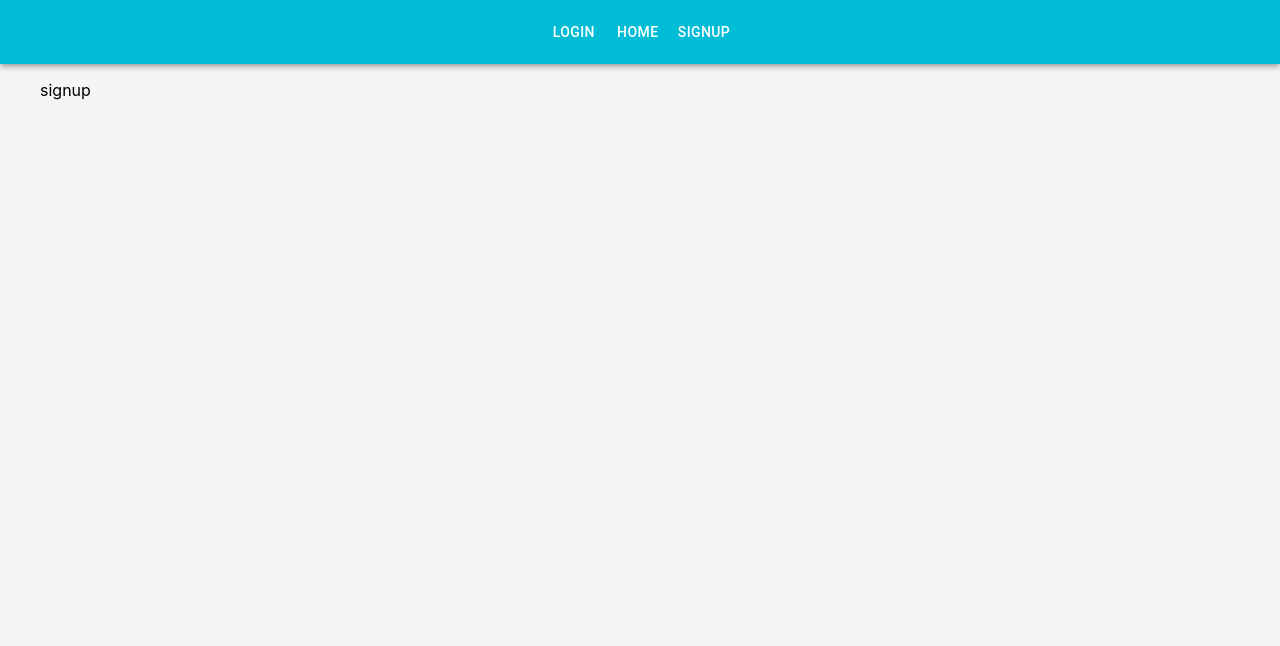
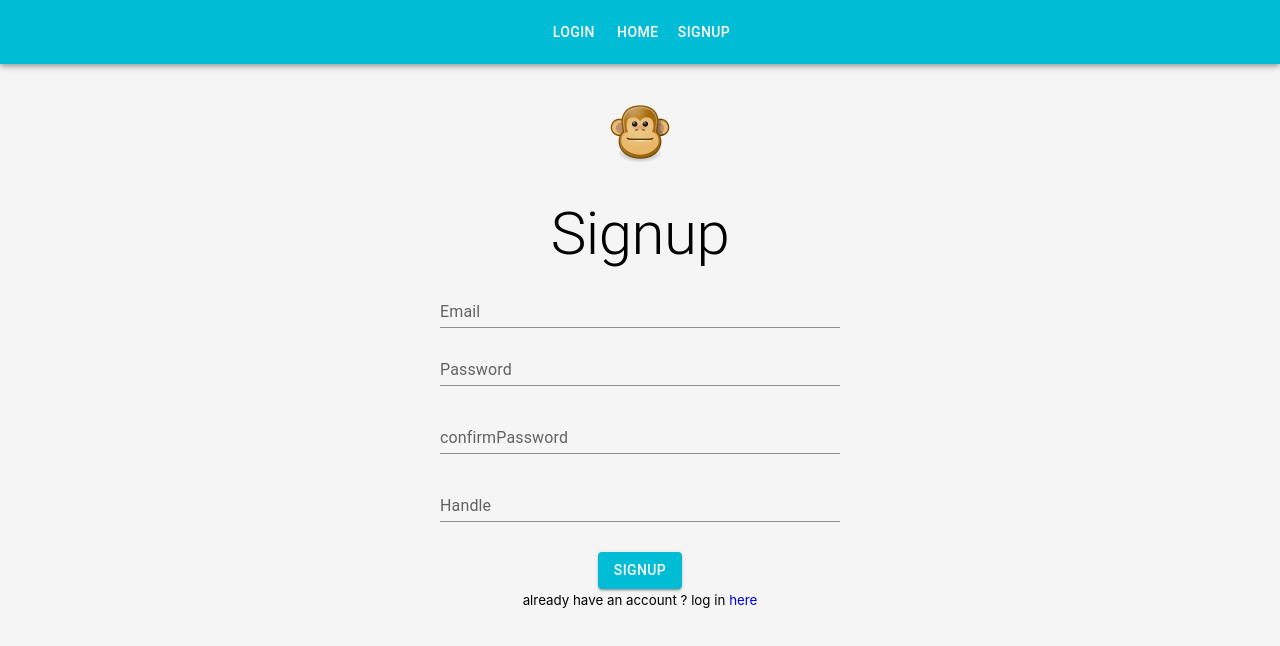
Before and after one commit to shu26docutar/socail_app_client, a React (Create React App) app: page /signup in a window 1280 px wide. Shown: the top 646 px of the page. Built offline with nearby package versions, Linux system fonts and the light colour scheme.

Commit message:
サインイン画面、処理の実装

```diff
--- a/package.json
+++ b/package.json
@@ -12,6 +12,7 @@
     "@testing-library/user-event": "^13.5.0",
     "axios": "^1.1.3",
     "dayjs": "^1.11.6",
+    "jwt-decode": "^3.1.2",
     "react": "^18.2.0",
     "react-dom": "^18.2.0",
     "react-router-dom": "^6.4.2",
--- a/src/App.js
+++ b/src/App.js
@@ -1,34 +1,33 @@
 import './App.css';
 import { BrowserRouter, Routes, Route } from "react-router-dom";
-import { ThemeProvider, createTheme, makeStyles } from '@mui/material/styles';
-
+import { ThemeProvider, createTheme } from '@mui/material/styles';
+import jwtDecode from 'jwt-decode'
+// import utillity
+import styleTheme from './utillity/theme'
+import AuthRoute from './utillity/AuthRoute'
 // import components
 import { Navbar } from './components/Navbar'
-
 // import page
 import { Home } from './pages/home'
-import { Login } from './pages/login'
+import { Login }  from './pages/login'
 import { Signup } from './pages/signup'
 
-const theme = createTheme({
-  palette: {
-    primary: {
-      light: '#33c9dc',
-      main: '#00bcd4',
-      dark: '#008394',
-      contrastText: '#ffff'
-    },
-    secondary: {
-      light: '#ff6333',
-      main: '#ff3d00',
-      dark: '#d22a00',
-      contrastText: '#fff'
-    }
-  },
-  typography: {
-    usNextVariants: true
+const theme = createTheme(styleTheme)
+
+const token = localStorage.FBIdToken
+
+let authenticated
+if(token) {
+  const decodeToken = jwtDecode(token)
+  console.log(decodeToken)
+
+  if(decodeToken.exp * 1000 < Date.now()) {
+    window.location.href = '/login'
+    authenticated = false
+  } else {
+    authenticated = true
   }
-})
+}
 
 function App() {
   return (
@@ -38,9 +37,15 @@ function App() {
         <Navbar />
           <div className='container'>
             <Routes>
+
+            <Route path="/" element={<AuthRoute authenticated={authenticated} />} >
               <Route path="/" element={<Home />} />
+            </Route>
+
               <Route path="/login" element={<Login />} />
               <Route path="/signup" element={<Signup />} />
+
+
             </Routes>
           </div>
       </BrowserRouter>
--- a/src/contexts/axiosRequest.js
+++ b/src/contexts/axiosRequest.js
@@ -1,4 +1,5 @@
 export const requests = {
     fetchScream: '/scream',
-    fetchLogin: '/login'
+    fetchLogin: '/login',
+    fetchSignup: '/signup',
 }
--- a/src/pages/login.jsx
+++ b/src/pages/login.jsx
@@ -1,54 +1,30 @@
 import React, { useRef, useState } from 'react';
 import PropTypes from 'prop-types'
-import { Typography, Grid, TextField, Button, CircularProgress } from '@mui/material';
+import { Typography, Grid, TextField, Button, CircularProgress, useTheme } from '@mui/material';
 import { Link, useNavigate } from "react-router-dom";
 import AppIcon from '../images/icon.png'
 import axios from '../contexts/axios';
 import { requests } from '../contexts/axiosRequest';
 
-const styles = {
-  form: {
-    textAlign: 'center'
-  },
-  image: {
-    margin: '20px auto 20px auto'
-  },
-  pageTitle: {
-    margin: '10px auto 10px auto'
-  },
-  textField: {
-    margin: '10px auto 10px auto',
-  },
-  button: {
-    marginTop: 20,
-    position: 'relative'
-  },
-  customError: {
-    color: 'red',
-    fontSize: '0.8rem',
-    marginTop: 10
-  },
-  progress: {
-    position: 'absolute'
-  }
-}
 
 export const Login = () => {
-  const navigation = useNavigate()
-
+  const theme = useTheme()
   const email = useRef()
   const password = useRef()
 
   const [ loading, setLoading ] = useState(false)
-  const [ error, setError ] = useState()
-  const [ emailError, setEmailError ] = useState()
-  const [ passwordError, setPasswordError ] = useState()
+  const [ error, setError ] = useState({
+    email: '',
+    password: '',
+    general: ''
+  })
+
+  const navigation = useNavigate()
 
   function handleSubmit(e) {
     e.preventDefault()
 
       setLoading(true)
-      setError('')
 
       const userData = {
         email: email.current.value,
@@ -58,12 +34,11 @@ export const Login = () => {
       axios.post(requests.fetchLogin, userData)
         .then((res) => {
           console.log('成功', res.data)
+          localStorage.setItem('FBIdToken', `Token ${res.data.token}`)
           navigation('/')
         })
         .catch((error) => {
-          setError(error.response.data.general)
-          setEmailError(error.response.data.email)
-          setPasswordError(error.response.data.password)
+          setError(error.response.data)
         })
         .finally(() => {
           setLoading(false)
@@ -72,11 +47,11 @@ export const Login = () => {
 
   return (
     <>
-      <Grid container style={styles.form}>
+      <Grid container style={theme.form}>
         <Grid item sm />
         <Grid item sm >
-          <img src={AppIcon} alt='monkey' style={styles.image} />
-          <Typography variant="h2" style={styles.pageTitle}>
+          <img src={AppIcon} alt='monkey' style={theme.image} />
+          <Typography variant="h2" style={theme.pageTitle}>
             Login
           </Typography>
           <form noValidate onSubmit={handleSubmit}>
@@ -88,8 +63,8 @@ export const Login = () => {
               label='Email'
               variant='standard'
               inputRef={email}
-              helperText={emailError}
-              error={emailError ? true: false}
+              helperText={error.email}
+              error={error.email ? true: false}
               fullWidth={true} />
 
             <TextField
@@ -99,14 +74,14 @@ export const Login = () => {
               label='Password'
               variant='standard'
               inputRef={password}
-              helperText={passwordError}
-              error={passwordError ? true: false}
-              style={styles.textField}
+              helperText={error.password}
+              error={error.password ? true: false}
+              style={theme.textField}
               fullWidth={true} />
 
-            {error && (
-              <Typography variant="body2" style={styles.customError}>
-                {error}
+            {error.general && (
+              <Typography variant="body2" style={theme.customError}>
+                {error.general}
               </Typography>
             )}
 
@@ -114,12 +89,12 @@ export const Login = () => {
               type='submit'
               variant='contained'
               color='primary'
-              style={styles.button}
+              style={theme.button}
               disabled={loading}
             >
               Login
               {loading &&
-                <CircularProgress size={30} style={styles.progress} />
+                <CircularProgress size={30} style={theme.progress} />
               }
             </Button>
 
--- a/src/pages/signup.jsx
+++ b/src/pages/signup.jsx
@@ -1,9 +1,146 @@
-import React from 'react'
+import React, { useRef, useState } from 'react';
+import PropTypes from 'prop-types'
+import { Typography, Grid, TextField, Button, CircularProgress, useTheme } from '@mui/material';
+import { Link, useNavigate } from "react-router-dom";
+import AppIcon from '../images/icon.png'
+import axios from '../contexts/axios';
+import { requests } from '../contexts/axiosRequest';
 
 export const Signup = () => {
+  const theme = useTheme()
+
+  const navigation = useNavigate()
+
+  const email = useRef()
+  const password = useRef()
+  const confirmPassword = useRef()
+  const handle = useRef()
+
+  const [ loading, setLoading ] = useState(false)
+  const [ error, setError ] = useState({
+    email: '',
+    password: '',
+    confirmPassword: '',
+    handle: '',
+    general: ''
+  })
+
+  function handleSubmit(e) {
+    e.preventDefault()
+
+      setLoading(true)
+
+      const newUserData = {
+        email: email.current.value,
+        password: password.current.value,
+        confirmPassword: confirmPassword.current.value,
+        handle: handle.current.value
+      }
+
+      axios.post(requests.fetchSignup, newUserData)
+        .then((res) => {
+          console.log('成功', res.data)
+          // Token情報をローカル内に永久的に保持をする、削除する場合はremoveを使用する
+          localStorage.setItem('FBIdToken', `Token ${res.data.token}`)
+          navigation('/')
+        })
+        .catch((error) => {
+          setError(error.response.data)
+        })
+        .finally(() => {
+          setLoading(false)
+        })
+  }
+
   return (
-    <div>
-      signup
-    </div>
+    <>
+      <Grid container style={theme.form}>
+        <Grid item sm />
+        <Grid item sm >
+          <img src={AppIcon} alt='monkey' style={theme.image} />
+          <Typography variant="h2" style={theme.pageTitle}>
+            Signup
+          </Typography>
+          <form noValidate onSubmit={handleSubmit}>
+            {/* 不要な要素は削除する */}
+            <TextField
+              id='email'
+              name='email'
+              type='email'
+              label='Email'
+              variant='standard'
+              inputRef={email}
+              helperText={error.email}
+              error={error.email ? true: false}
+              fullWidth={true} />
+
+            <TextField
+              id='password'
+              name='password'
+              type='password'
+              label='Password'
+              variant='standard'
+              inputRef={password}
+              helperText={error.password}
+              error={error.password ? true: false}
+              style={theme.textField}
+              fullWidth={true} />
+
+            <TextField
+              id='confirmpassword'
+              name='confirmpassword'
+              type='password'
+              label='confirmPassword'
+              variant='standard'
+              inputRef={confirmPassword}
+              helperText={error.confirmPassword}
+              error={error.confirmPassword ? true: false}
+              style={theme.textField}
+              fullWidth={true} />
+
+            <TextField
+              id='handle'
+              name='handle'
+              type='text'
+              label='Handle'
+              variant='standard'
+              inputRef={handle}
+              helperText={error.handle}
+              error={error.handle ? true: false}
+              style={theme.textField}
+              fullWidth={true} />
+
+            {error.general && (
+              <Typography variant="body2" style={theme.customError}>
+                {error.general}
+              </Typography>
+            )}
+
+            <Button
+              type='submit'
+              variant='contained'
+              color='primary'
+              style={theme.button}
+              disabled={loading}
+            >
+              Signup
+              {loading &&
+                <CircularProgress size={30} style={theme.progress} />
+              }
+            </Button>
+
+            <br />
+
+            <small>already have an account ? log in <Link to="/login">here</Link></small>
+          </form>
+        </Grid>
+        <Grid item sm />
+      </Grid>
+    </>
   )
 }
+
+// 何のために使用しているのか
+Signup.propTypes = {
+  classes: PropTypes.object.isRequired
+}
--- /dev/null
+++ b/src/utillity/AuthRoute.js
@@ -0,0 +1,12 @@
+import React from 'react'
+import { Navigate, Outlet } from 'react-router-dom';
+
+const AuthRoute = (props) => {
+    // コンポーネントを表示させるためには、returnが必要
+    return props.authenticated ? <Outlet /> : <Navigate to="/login" replace />
+}
+
+export default AuthRoute
+
+// 値の受け渡し処理は正常に完了
+// しかし、ログイン後のauthenticatedの情報を取得し、更新することができない
--- /dev/null
+++ b/src/utillity/theme.js
@@ -0,0 +1,43 @@
+export default {
+    palette: {
+      primary: {
+        light: '#33c9dc',
+        main: '#00bcd4',
+        dark: '#008394',
+        contrastText: '#ffff'
+      },
+      secondary: {
+        light: '#ff6333',
+        main: '#ff3d00',
+        dark: '#d22a00',
+        contrastText: '#fff'
+      }
+    },
+    typography: {
+      usNextVariants: true
+    },
+    form: {
+      textAlign: 'center'
+    },
+    image: {
+      margin: '20px auto 20px auto'
+    },
+    pageTitle: {
+      margin: '10px auto 10px auto'
+    },
+    textField: {
+      margin: '10px auto 10px auto',
+    },
+    button: {
+      marginTop: 20,
+      position: 'relative'
+    },
+    customError: {
+      color: 'red',
+      fontSize: '0.8rem',
+      marginTop: 10
+    },
+    progress: {
+      position: 'absolute'
+    }
+  }
```
Also changed, not shown: 1 other file (tests, documents, lock files or other folders).
